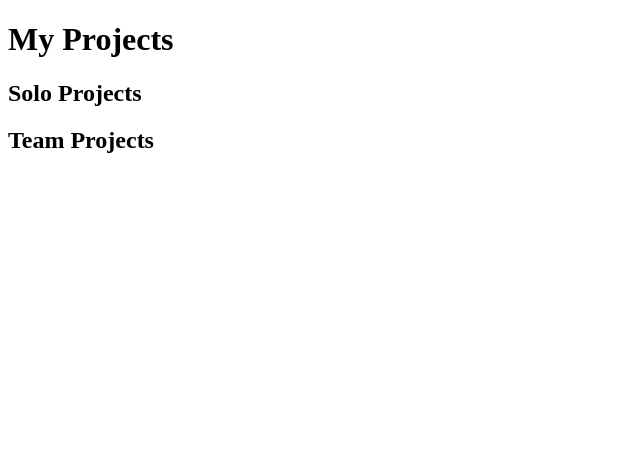
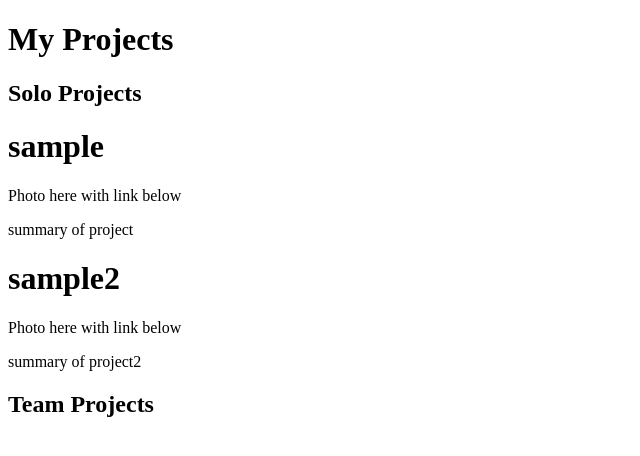
Before and after one commit to rocknswimmer/MySite, a React app: page /projects in a window 1280 px wide. Shown: the top 456 px of the page, without its empty margins (0-640 px from the left). Built offline with nearby package versions, Linux system fonts and the light colour scheme.

Commit message:
project data mapping

```diff
--- a/src/ProjectCard.jsx
+++ b/src/ProjectCard.jsx
@@ -1,13 +1,13 @@
 import React from 'react';
 
-function ProjectCard() {
+function ProjectCard({project}) {
 
 
   return (
     <div>
-      <h1>Project Title</h1>
+      <h1>{project.title}</h1>
       <div>Photo here with link below</div>
-      <p>Description of project</p>
+      <p>{project.description}</p>
 
 
     </div>
--- /dev/null
+++ b/src/ProjectData.js
@@ -0,0 +1,6 @@
+const projectData = [
+  {title: "sample", photo: "url/permanatelocation", link: "deployedurl", description: "summary of project"},
+  {title: "sample2", photo: "url2/permanatelocation2", link: "deployedurl2", description: "summary of project2"},
+]
+
+export default projectData;
--- a/src/Projects.jsx
+++ b/src/Projects.jsx
@@ -1,4 +1,6 @@
 import React from 'react';
+import ProjectCard from './ProjectCard.jsx';
+import projectData from './ProjectData.js';
 
 function Projects() {
 
@@ -7,6 +9,9 @@ function Projects() {
     <div>
       <h1>My Projects</h1>
       <h2>Solo Projects</h2>
+      {projectData.map((project, i) => {
+        return(<ProjectCard project={project} key={i}/>)
+      })}
       {/* Map to Project cards for:
       job site
       virtual relay
```
